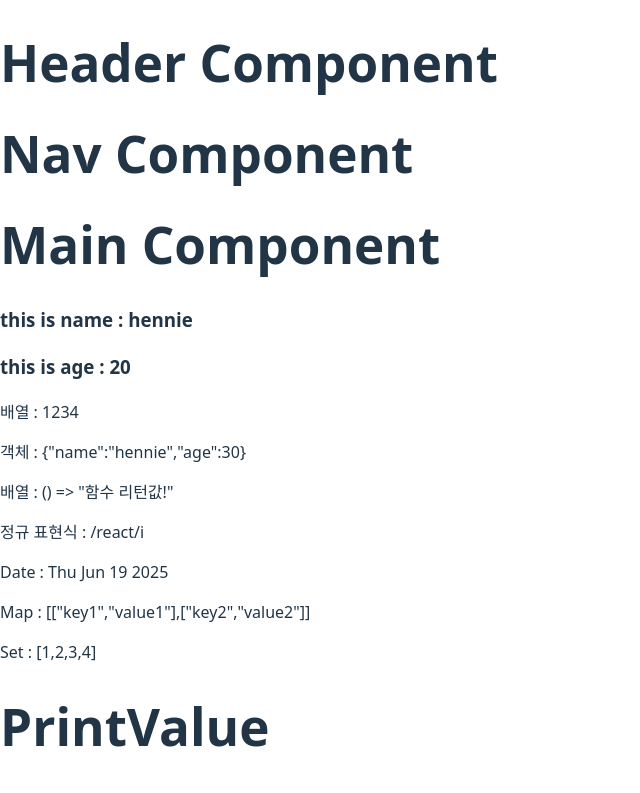
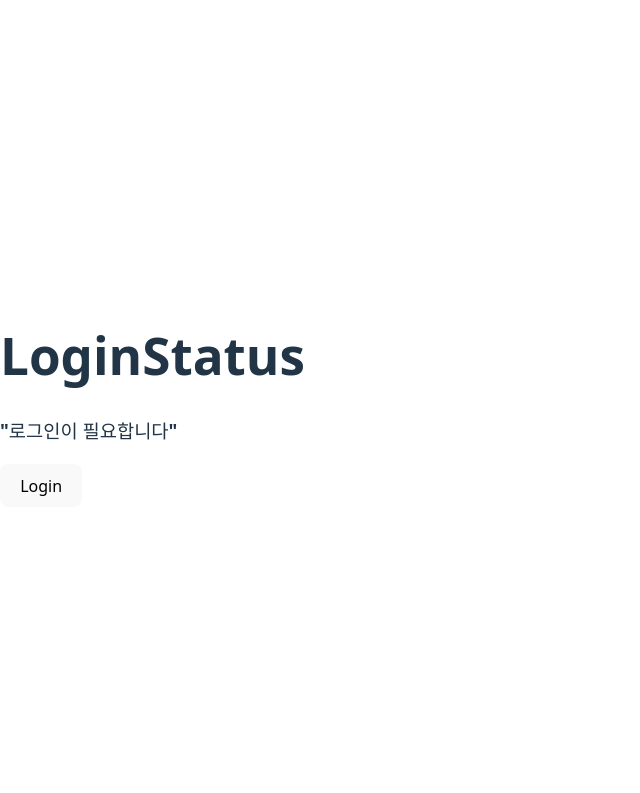
Before and after one commit to nana1243/react-typescript, a React (Vite) app: page / in a window 1280 px wide. Shown: the top 793 px of the page, without its empty margins (0-640 px from the left). Built offline with nearby package versions, Linux system fonts and the light colour scheme.

Commit message:
fea)[6/28] 조건부 렌더링 미션

```diff
--- a/src/App.tsx
+++ b/src/App.tsx
@@ -1,13 +1,30 @@
 import Header from "./components/Header/Header";
 import Footer from "./components/Footer";
 import Main from "./components/Main";
+import {useState} from "react";
+import LoginStatus from "./components/LoginV2/LoginStatus";
 
 function App() {
+  const [isLoggedIn, setIsLoggedIn] = useState<boolean>(false);
+
+  const handleLogin = () => {
+    setIsLoggedIn(true);
+  };
+
+  const handleLogout = () => {
+    setIsLoggedIn(false);
+  };
+
   return (
     <>
-      <Header/>
-        <Main/>
-      <Footer/>
+      {/*<Header/>*/}
+      {/*  <Main/>*/}
+      {/*<Footer/>*/}
+        <LoginStatus
+            isLoggedIn={isLoggedIn}
+            handleLogin={handleLogin}
+            handleLogout={handleLogout}
+        />
     </>
   )
 }
--- /dev/null
+++ b/src/components/LoginV2/LoginStatus.tsx
@@ -0,0 +1,23 @@
+import React from 'react';
+import LoginUser from "./LoginUser";
+import LogoutUser from "./LogoutUser";
+
+interface LoginStatusProps {
+    isLoggedIn: boolean;
+    handleLogin: () => void;
+    handleLogout: () => void;
+}
+
+
+function LoginStatus(props) {
+    const { isLoggedIn, handleLogin, handleLogout } = props;
+
+    return (
+        <>
+            <h1>LoginStatus</h1>
+            {isLoggedIn ? <LoginUser handleLogout={handleLogout} /> : <LogoutUser handleLogin={handleLogin} />}
+        </>
+    );
+}
+
+export default LoginStatus;
--- /dev/null
+++ b/src/components/LoginV2/LoginUser.tsx
@@ -0,0 +1,17 @@
+import React from 'react';
+
+interface LoginUserProps{
+    handleLogout: () => void;
+}
+
+function LoginUser(props : LoginUserProps) {
+    const { handleLogout } = props;
+    return (
+        <>
+            <h3>"환영합니다, 사용자 !"</h3>
+            <button onClick={handleLogout}>Logout</button>
+        </>
+    );
+}
+
+export default LoginUser;
--- /dev/null
+++ b/src/components/LoginV2/LogoutUser.tsx
@@ -0,0 +1,18 @@
+import React from 'react';
+
+interface LogoutUserProps {
+    handleLogin: () => void;
+}
+
+function LogoutUser(props :LogoutUserProps) {
+    const { handleLogin } = props;
+
+    return (
+        <>
+            <h3>"로그인이 필요합니다"</h3>
+            <button onClick={handleLogin}>Login</button>
+        </>
+    );
+}
+
+export default LogoutUser;
```
